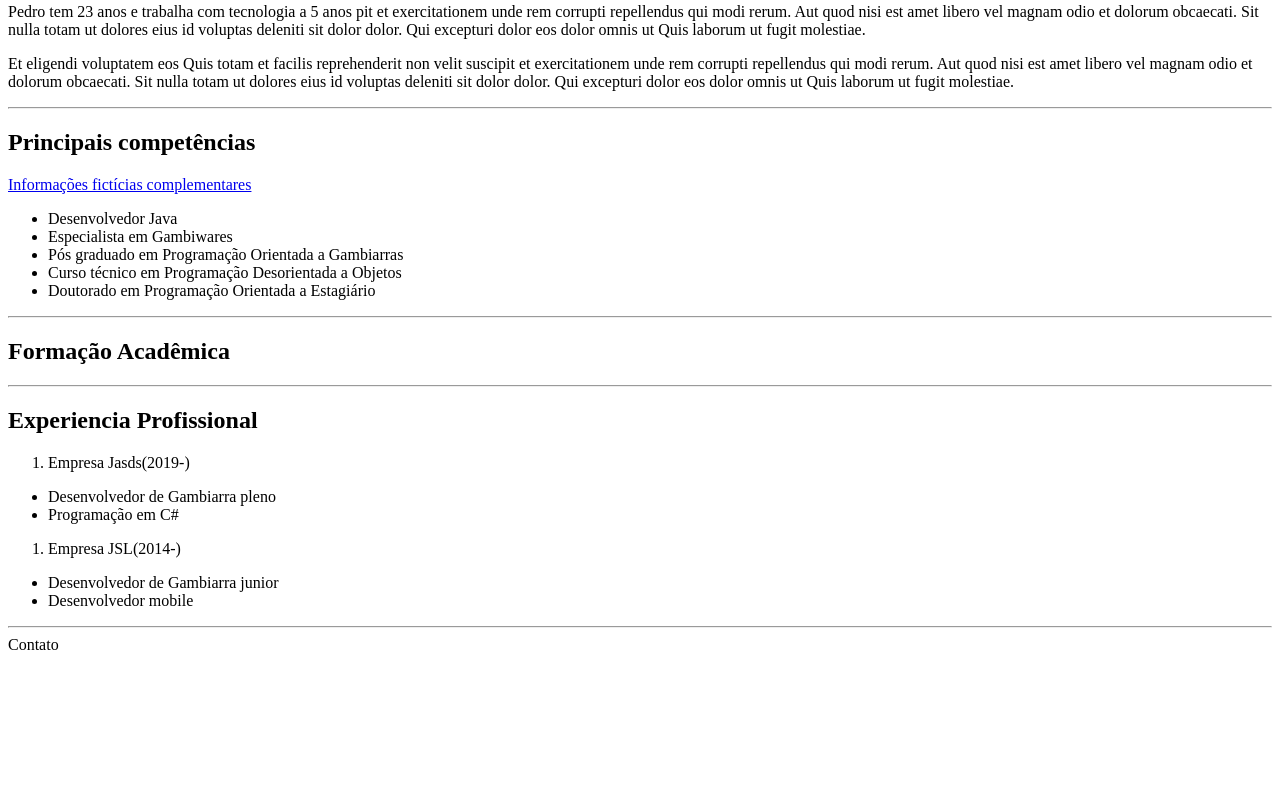
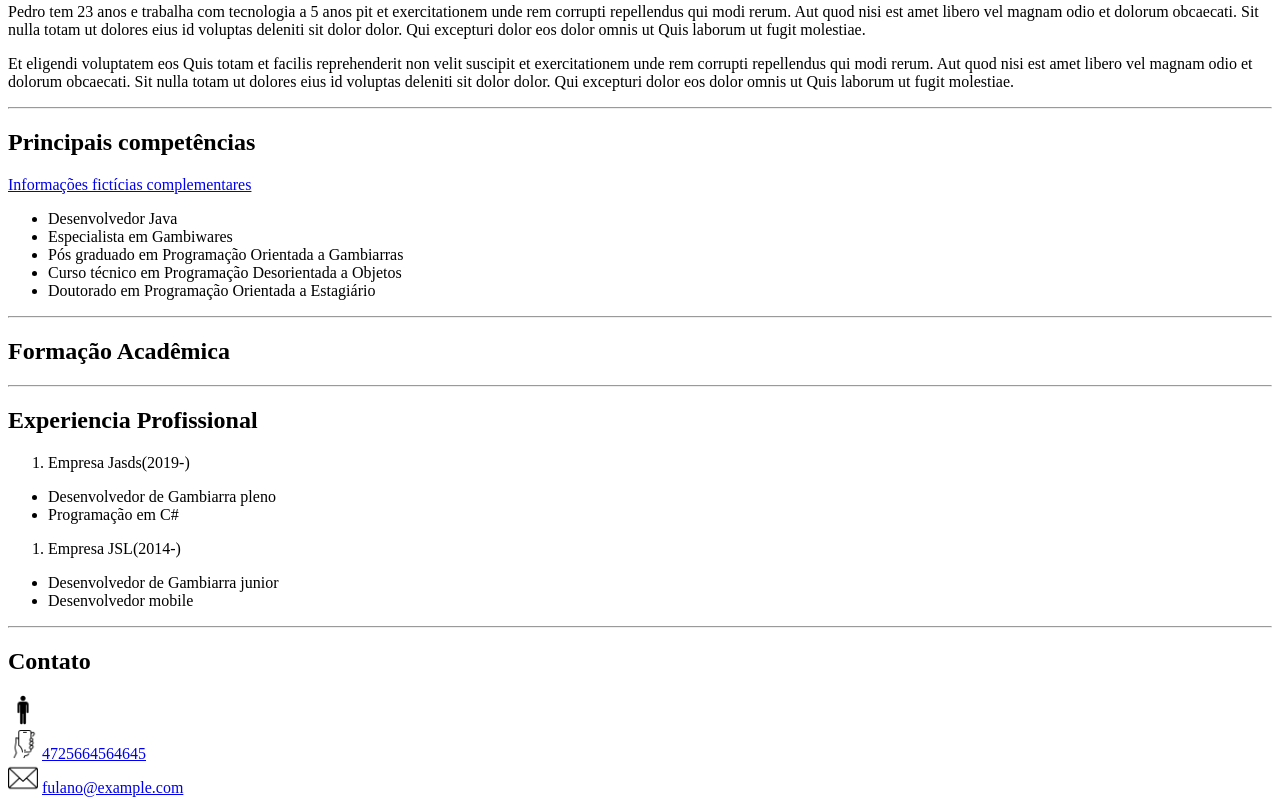
Before and after one commit to hiara11/curriculoFaq, a plain HTML site: page curriculoFaq-main/trabalho1/index.html in a window 1280 px wide. Shown: the part 346-1151 px from the top of the page. Before the commit the page ends 1008 px from the top, so only its background shows below. Drawn offline with Linux system fonts and the light colour scheme.

Commit message:
Add files via upload

```diff
--- a/curriculoFaq-main/trabalho1/index.html
+++ b/curriculoFaq-main/trabalho1/index.html
@@ -4,7 +4,6 @@
     <meta charset="UTF-8">
     <meta name="viewport" content="width=device-width, initial-scale=1.0">
     <title>Currículo de Fulano de Tal</title>
-
 </head>
 <body>
     <img height="25%" width="25%" src="../images/tecnologia-idosos-TI.jpg" alt="foto de Perfil">
@@ -60,6 +59,14 @@
 
     </section>
     <hr>
-    <section>Contato</section>
+    <section>
+        <h2>Contato</h2>
+        <img height="30px" width="30px" src="../images/pessoas.png" alt="foto de Perfil"><br>
+
+        <img height="30px" width="30px" src="../images/celular.png" alt="foto de Perfil">
+        <a href="mailto:webmaster@example.com">4725664564645</a><br>
+        <img height="30px" width="30px" src="../images/o-email.png" alt="foto de Perfil">
+        <a href="mailto:fulano@example.com">fulano@example.com</a>
+    </section>
 </body>
 </html>
```
Also changed, not shown: curriculoFaq-main/images/celular.png (added), curriculoFaq-main/images/o-email.png (added), curriculoFaq-main/images/pessoas.png (added).
